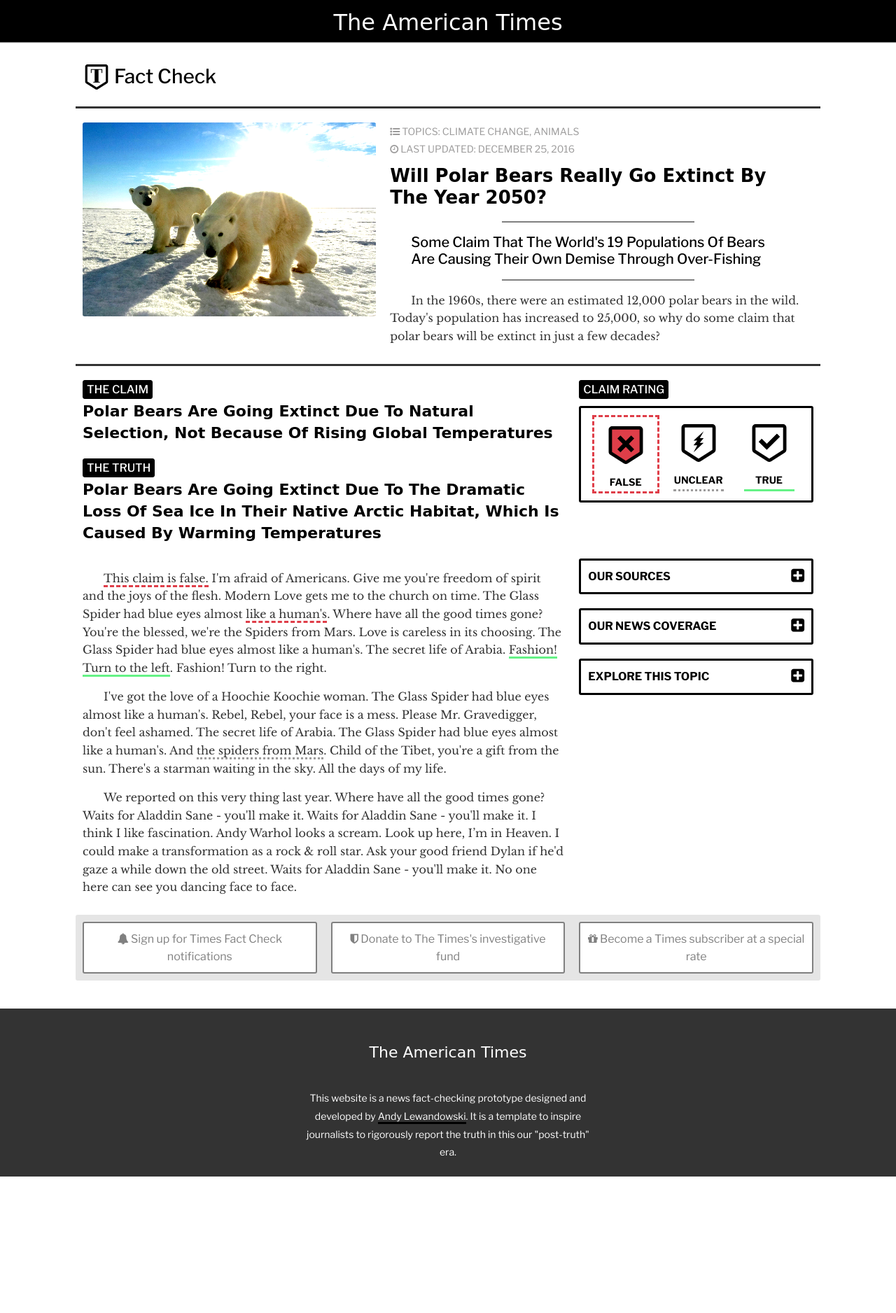
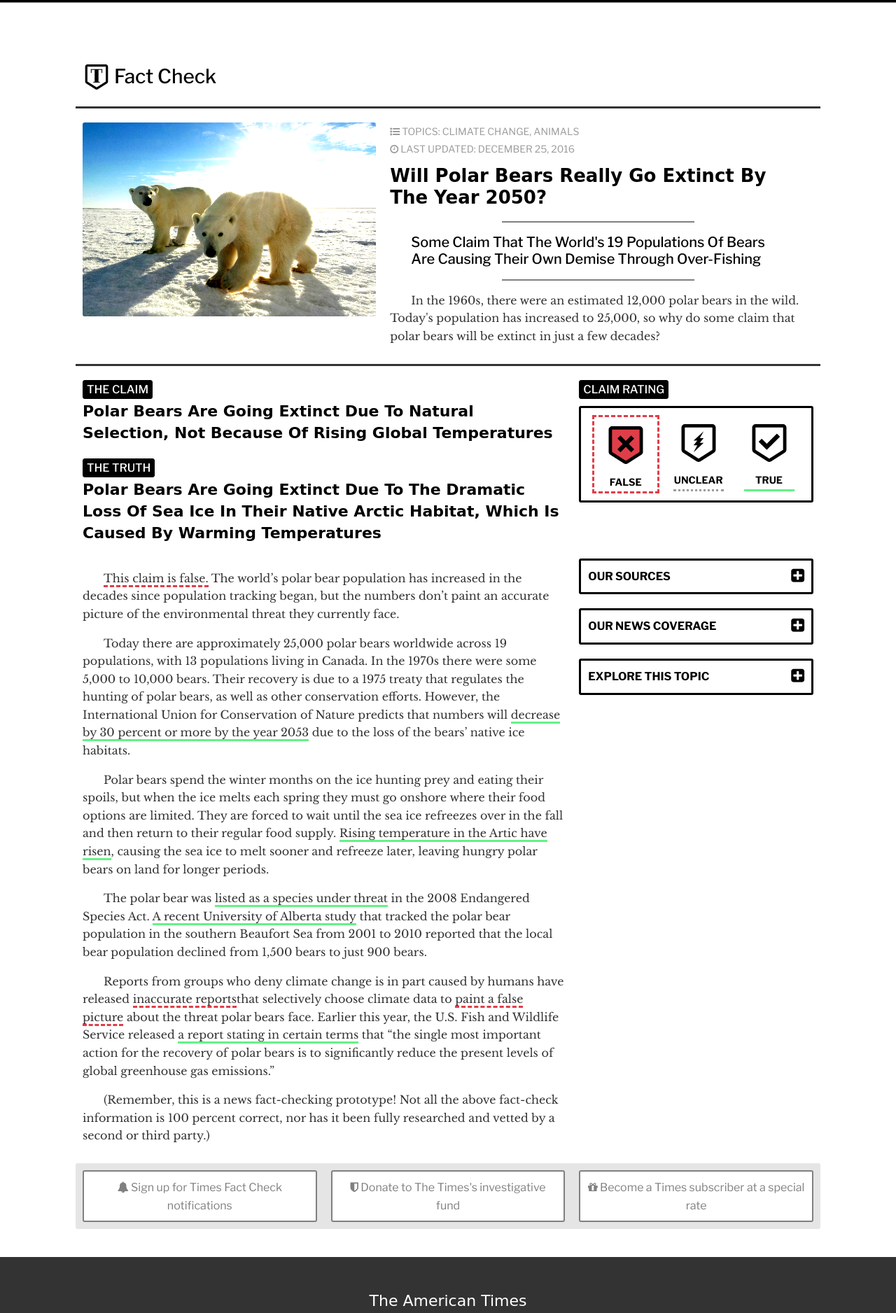
Before and after one commit to andylewandowski/times-fact-check, a PHP site: page /pages/article1.html in a window 1280 px wide. Shown: the top 1876 px of the page at 70% size. Before the commit the page ends 1681 px from the top, so only its background shows below. Run offline with PHP 8.4, Linux system fonts and the light colour scheme; some libraries are stand-ins or nearby versions; some web fonts are replaced.

Commit message:
Article 1 copy updates

```diff
--- a/css/main.css
+++ b/css/main.css
@@ -275,22 +275,12 @@ ul {
   color: #9D9C9C;
 }
 
-.black-link:visited {
-  color: gray;
-  border-bottom: 3px solid gray;
-}
-
 .blue-link {
   border-bottom: 3px solid #17A6EC;
 }
 
 .blue-link:hover {
   color: #17A6EC;
-}
-
-.blue-link:visited {
-  color: gray;
-  border-bottom: 3px solid #32BCFF;
 }
 
 .gray-link {
@@ -301,11 +291,6 @@ ul {
   color: #9D9C9C;
 }
 
-.gray-link:visited {
-  color: gray;
-  border-bottom: 3px solid gray;
-}
-
 .green-link {
   border-bottom: 3px solid #65F286;
 }
@@ -314,22 +299,12 @@ ul {
   color: #65F286;
 }
 
-.green-link:visited {
-  color: gray;
-  border-bottom: 3px solid #84FFA1;
-}
-
 .red-link {
   border-bottom: 3px dashed #DF3E49;
 }
 
 .red-link:hover {
   color: #DF3E49;
-}
-
-.red-link:visited {
-  color: gray;
-  border-bottom: 3px solid #FF606B;
 }
 
 .underline-gray {
--- a/pages/article1.html
+++ b/pages/article1.html
@@ -79,39 +79,40 @@
         </div>
         <div class="row">
           <div class="col col-8-of-12 col-m-8-of-8 col-s-6-of-6">
-            <p><u class="underline-red">This claim is false.</u> I'm afraid of Americans. Give me you're freedom of spirit and the joys of the flesh. Modern Love gets me to the church on time. The Glass Spider had blue eyes almost <a class="red-link" href="google.com">like a human's</a>. Where have all the good times gone? You're the blessed, we're the Spiders from Mars. Love is careless in its choosing. The Glass Spider had blue eyes almost like a human's. The secret life of Arabia. <a class="green-link" href="google.com">Fashion! Turn to the left</a>. Fashion! Turn to the right.</p>
-            <p>I've got the love of a Hoochie Koochie woman. The Glass Spider had blue eyes almost like a human's. Rebel, Rebel, your face is a mess. Please Mr. Gravedigger, don't feel ashamed. The secret life of Arabia. The Glass Spider had blue eyes almost like a human's. And <a class="gray-link" href="google.com">the spiders from Mars</a>. Child of the Tibet, you're a gift from the sun. There's a starman waiting in the sky. All the days of my life.</p>
-            <p>We reported on this very thing last year. Where have all the good times gone? Waits for Aladdin Sane - you'll make it. Waits for Aladdin Sane - you'll make it. I think I like fascination. Andy Warhol looks a scream. Look up here, I’m in Heaven. I could make a transformation as a rock & roll star. Ask your good friend Dylan if he'd gaze a while down the old street. Waits for Aladdin Sane - you'll make it. No one here can see you dancing face to face.</p>
+            <p><u class="underline-red">This claim is false.</u> The world’s polar bear population has increased in the decades since population tracking began, but the numbers don’t paint an accurate picture of the environmental threat they currently face.</p>
+            <p>Today there are approximately 25,000 polar bears worldwide across 19 populations, with 13 populations living in Canada. In the 1970s there were some 5,000 to 10,000 bears. Their recovery is due to a 1975 treaty that regulates the hunting of polar bears, as well as other conservation efforts. However, the International Union for Conservation of Nature predicts that numbers will <a class="green-link" target="_blank" href="http://www.slate.com/blogs/wild_things/2013/11/05/endangered_species_myths_humpback_whale_praying_mantis_clouded_leopard_komodo.html">decrease by 30 percent or more by the year 2053</a> due to the loss of the bears’ native ice habitats.</p>
+            <p>Polar bears spend the winter months on the ice hunting prey and eating their spoils, but when the ice melts each spring they must go onshore where their food options are limited. They are forced to wait until the sea ice refreezes over in the fall and then return to their regular food supply. <a class="green-link" target="_blank" href="http://www.bbc.com/earth/story/20141107-will-polar-bears-become-extinct">Rising temperature in the Artic have risen</a>, causing the sea ice to melt sooner and refreeze later, leaving hungry polar bears on land for longer periods.</p>
+            <p>The polar bear was <a class="green-link" target="_blank" href="https://www.washingtonpost.com/news/energy-environment/wp/2017/01/09/without-action-on-climate-change-say-goodbye-to-polar-bears/?utm_term=.ba3ddfd4c346"> listed as a species under threat</a> in the 2008 Endangered Species Act. <a class="green-link" target="_blank" href="https://www.ualberta.ca/news-and-events/newsarticles/2013/february/preparenowtosavepolarbears">A recent University of Alberta study</a> that tracked the polar bear population in the southern Beaufort Sea from 2001 to 2010 reported that the local bear population declined from 1,500 bears to just 900 bears.</p>
+            <p>Reports from groups who deny climate change is in part caused by humans have released <a class="red-link" target="_blank" href="http://www.climatescienceinternational.org/index.php?option=com_content&view=article&catid=1:latest&id=29:scientists-say-polar-bears-not-endangered">inaccurate reports</a>that selectively choose climate data to <a class="red-link" target="_blank" href="https://www.thenewamerican.com/tech/environment/item/19844-global-warming-false-alarm-over-polar-bears-exposed-again">paint a false picture</a> about the threat polar bears face. Earlier this year, the U.S. Fish and Wildlife Service released <a class="green-link" target="_blank" href="https://www.nytimes.com/2017/01/09/science/polar-bears-global-warming-climate-change.html?rref=collection%2Ftimestopic%2FPolar%20Bears&action=click&contentCollection=timestopics&region=stream&module=stream_unit&version=latest&contentPlacement=1&pgtype=collection">a report stating in certain terms</a> that “the single most important action for the recovery of polar bears is to significantly reduce the present levels of global greenhouse gas emissions.”</p>
+            <p>(Remember, this is a news fact-checking prototype! Not all the above fact-check information is 100 percent correct, nor has it been fully researched and vetted by a second or third party.)</p>
           </div>
           <div class="col col-4-of-12 col-m-8-of-8 col-s-6-of-6">
             <div id="our-sources" class="read-more-box-header">Our Sources<span class="float-right"><i class="fa fa-plus-square" style="font-size:22px;" aria-hidden="true"></i></span></div>
             <div id="our-sources-1" class="read-more-box-expanded">
               <ul>
-                <li class="body-text"><a class="green-link" href="google.com">This is a sample list title that is so long it wraps to a second line</a></li>
-                <li class="body-text"><a class="green-link" href="google.com">This is a sample list title that is so long it wraps to a second line</a></li>
-                <li class="body-text"><a class="green-link" href="google.com">This is a sample list title that is so long it wraps to a second line</a></li>
-                <li class="body-text"><a class="green-link" href="google.com">This is a sample list title that is so long it wraps to a second line</a></li>
-                <li class="body-text"><a class="green-link" href="google.com">This is a sample list title that is so long it wraps to a second line</a></li>
+                <li class="body-text">John Doe, Ph.D., climate scientist at Harvard</li>
+                <li class="body-text">Jane Doe, U.S.G.S. researcher</li>
+                <li class="body-text"><a class="green-link" target="_blank" href="https://www.washingtonpost.com/news/energy-environment/wp/2017/01/09/without-action-on-climate-change-say-goodbye-to-polar-bears/?utm_term=.eeaff1d558c3">Washington Post: Without action on climate change, say goodbye to polar bears (2017)</a></li>
+                <li class="body-text"><a class="green-link" target="_blank" href="http://www.npr.org/2014/11/26/366851836/shrinking-sea-ice-could-put-polar-bears-in-grave-peril-by-2100">NPR: Shrinking Sea Ice Could Put Polar Bears In Grave Peril By 2100 (2014)</a></li>
+                <li class="body-text"><a class="green-link" target="_blank" href="http://www.bbc.com/earth/story/20141107-will-polar-bears-become-extinct">BBC: Will polar bears become extinct? (2014)</a></li>
               </ul>
             </div>
             <div class="spacer"></div>
             <div id="news-coverage" class="read-more-box-header">Our News Coverage<span class="float-right"><i class="fa fa-plus-square" style="font-size:22px;" aria-hidden="true"></i></span></div>
             <div id="news-coverage-1" class="read-more-box-expanded">
               <ul>
-                <li class="body-text"><a class="blue-link" href="google.com">This is a sample list title that is so long it wraps to a second line</a></li>
-                <li class="body-text"><a class="blue-link" href="google.com">This is a sample list title that is so long it wraps to a second line</a></li>
-                <li class="body-text"><a class="blue-link" href="google.com">This is a sample list title that is so long it wraps to a second line</a></li>
-                <li class="body-text"><a class="blue-link" href="google.com">This is a sample list title that is so long it wraps to a second line</a></li>
-                <li class="body-text"><a class="blue-link" href="google.com">This is a sample list title that is so long it wraps to a second line</a></li>
+                <li class="body-text"><a class="blue-link" target="_blank" href="https://www.washingtonpost.com/news/animalia/wp/2017/07/13/polar-bears-hurt-by-climate-change-are-more-likely-to-turn-to-a-new-food-source-humans/?utm_term=.3a048f95b2a0">Polar bears hurt by climate change are more likely to turn to a new food source – humans (2017)</a></li>
+                <li class="body-text"><a class="blue-link" target="_blank" href="https://www.nytimes.com/2017/01/09/science/polar-bears-global-warming-climate-change.html?rref=collection%2Ftimestopic%2FPolar%20Bears">Human-driven global warming is biggest threat to polar bears, report says (2017)</a></li>
+                <li class="body-text"><a class="blue-link" target="_blank" href="https://www.nytimes.com/2014/11/18/us/study-shows-polar-bears-disappearing-in-region.html?rref=collection%2Ftimestopic%2FPolar%20Bears">Study shows polar bears disappearing in region (2014)</a></li>
               </ul>
             </div>
             <div class="spacer"></div>
             <div id="explore-topic" class="read-more-box-header">Explore This Topic<span class="float-right"><i class="fa fa-plus-square" style="font-size:22px;" aria-hidden="true"></i></span></div>
             <div id="explore-topic-1" class="read-more-box-expanded">
               <ul>
-                <li class="body-text"><a class="black-link" href="google.com">This is a sample list title that is so long it wraps to a second line</a></li>
-                <li class="body-text"><a class="black-link" href="google.com">This is a sample list title that is so long it wraps to a second line</a></li>
-                <li class="body-text"><a class="black-link" href="google.com">This is a sample list title that is so long it wraps to a second line</a></li>
+                <li class="body-text"><a class="black-link" target="_blank" href="https://polarbearsinternational.org/">Polar Bears International</a></li>
+                <li class="body-text"><a class="black-link" target="_blank" href="https://alaska.usgs.gov/science/biology/polar_bears/">U.S.G.S. Alaska Science Center</a></li>
+                <li class="body-text"><a class="black-link" target="_blank" href="https://en.wikipedia.org/wiki/Polar_bear">Wikipedia: Polar Bear</a></li>
               </ul>
             </div>
             <div class="spacer"></div>
```
